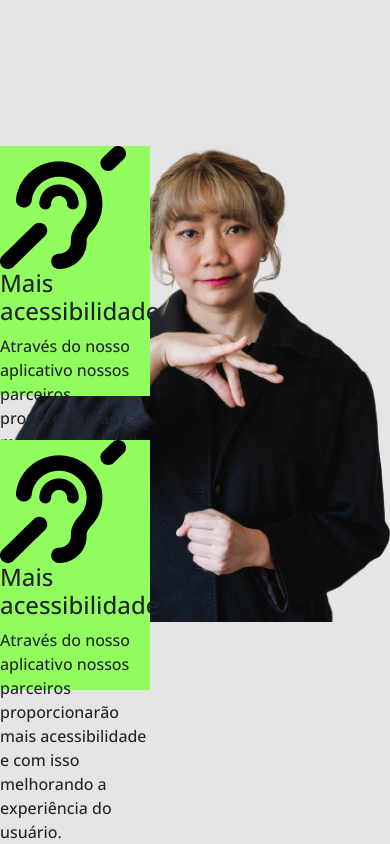
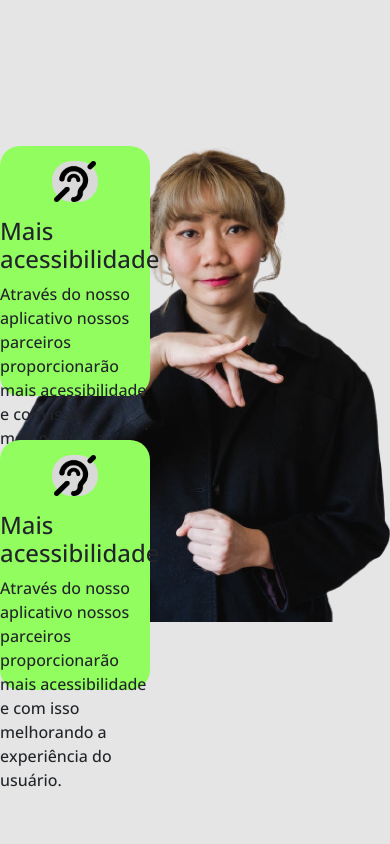
Before and after one commit to Allanpt/Mais1Code_Project_Landing_Page, a plain HTML site: page index.html in a window 390 px wide. Shown: the part 1646-2490 px from the top of the page. After the commit the page ends 2438 px from the top, so only its background shows below. Drawn offline with nearby package versions, Linux system fonts and the light colour scheme.

Commit message:
ajustes na responsividade dos retangulos verdes

```diff
--- a/style.css
+++ b/style.css
@@ -129,16 +129,35 @@ div.azul{
 /*Section "results"*/
 .col-sm-6.mulher-retangulos-verdes #mulher{
     position: absolute;
+    z-index: 0;
 }
 #results div.coluna-da-esquerda{
     gap: 44px;
 }
 #results div.retangulo-verde{
     position: relative;
-    width: 150px;
-    height: 250px;
+    min-width: 150px;;
+    max-height: 250px;
+    width: 29.126%;
+    height: 42.8%;
+    border-radius: 20px;
     background-color: rgba(146, 253, 95, 1);
 }
+#results div.retangulo-cinza img{
+    max-width: 90.5%;
+}
+#results div.retangulo-cinza{
+    position: relative;
+    display: flex;
+    align-items: center;
+    justify-content: center;
+    width: 31%;
+    height: 24.54%;
+    margin: 15px auto;
+    border-radius: 20px;
+    background-color: #D9D9D9;
+}
+
 
 /*Media Queries*/
 
@@ -229,9 +248,6 @@ div.azul{
     }
 }
 @media (max-width: 768px){
-    container-navbar img{
-
-    }
     #home div.header1,
     #home div.p-img{
         display: flex;
```
